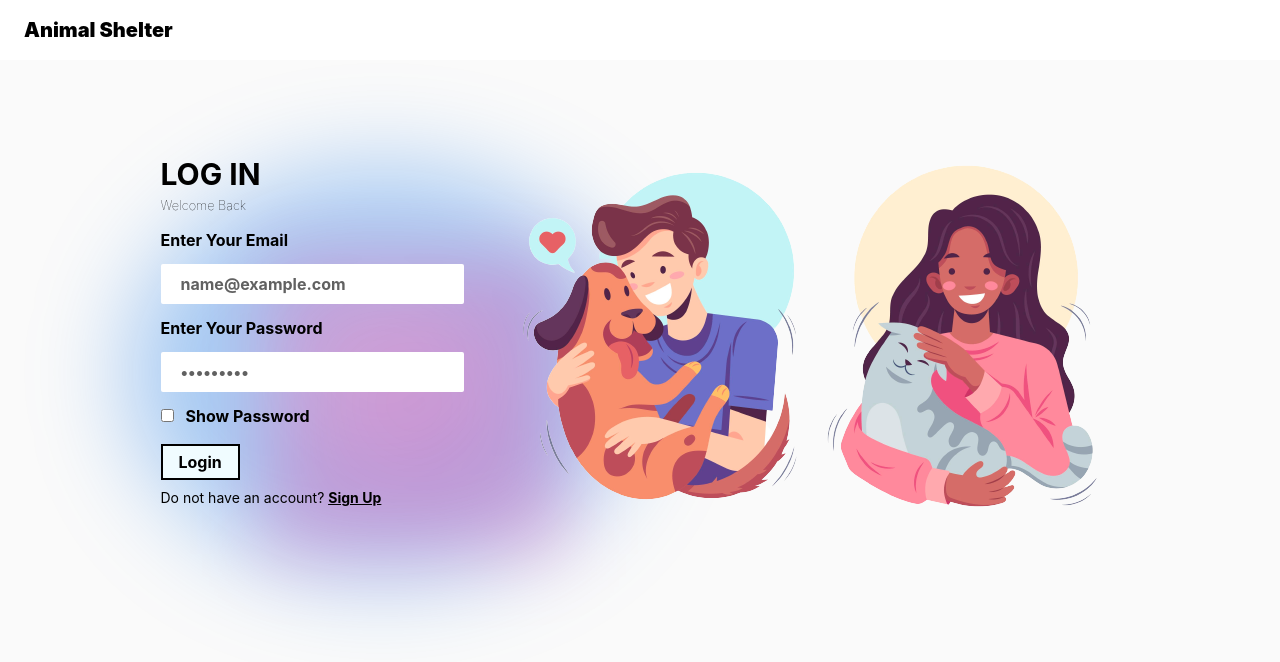
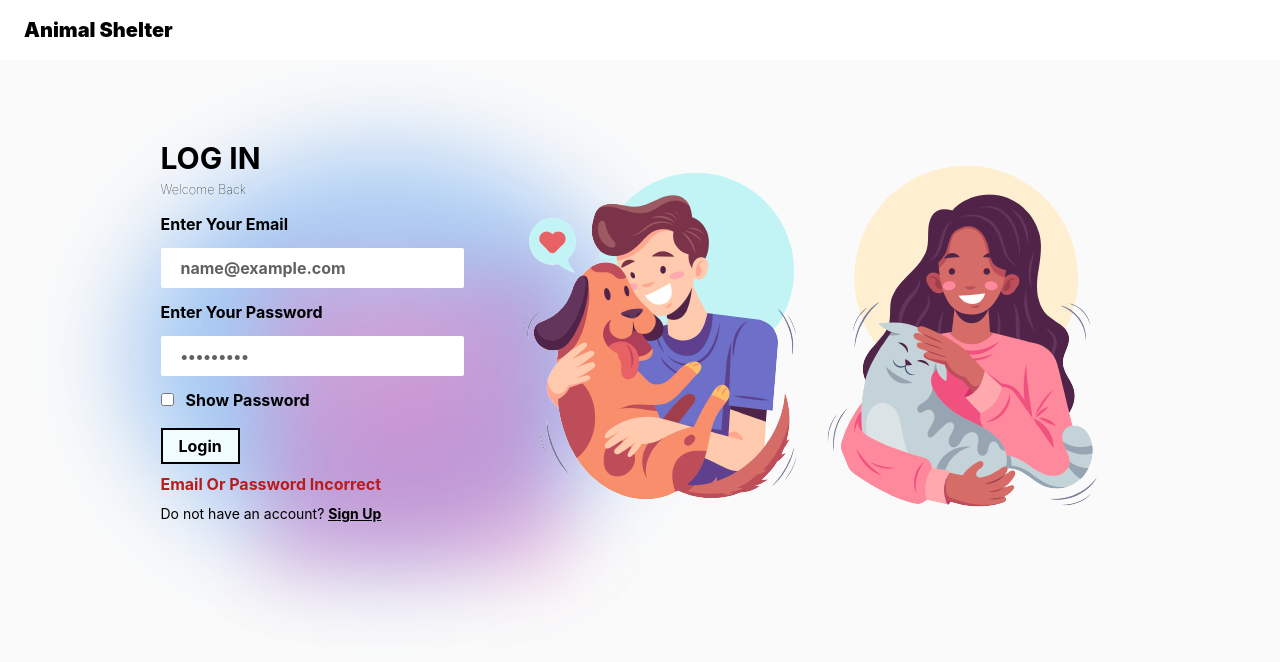
Before and after one commit to marouanebk/AnimalShelter, a React (Vite) app in the folder AnimalShelter/: page /login in a window 1280 px wide. Both pictures are taken after typing "name@example.com", "Sample123" into the empty fields and a click on the button "Login". Shown: the top 662 px of the page. Built offline with nearby package versions, Linux system fonts and the light colour scheme; no server answers.

Commit message:
wrong login

```diff
--- a/AnimalShelter/src/containers/Login.tsx
+++ b/AnimalShelter/src/containers/Login.tsx
@@ -1,9 +1,8 @@
 import { Link } from "react-router-dom";
 import bg from "../assets/bg.jpg";
-import { useRef, useContext } from "react";
+import { useRef, useContext, useState } from "react";
 import axios from "axios";
 import { AuthContext } from "../context/AuthContext";
-
 
 export function Login() {
   const { dispatch }: any = useContext(AuthContext);
@@ -11,6 +10,8 @@ export function Login() {
   const emailRef = useRef<HTMLInputElement>(null);
   const passwordRef = useRef<HTMLInputElement>(null);
   const checkboxRef = useRef<HTMLInputElement>(null);
+
+  const [wrongAuth, setWrongAuth] = useState(false);
 
   const togglePassword = () => {
     const inputElement = passwordRef.current;
@@ -35,6 +36,7 @@ export function Login() {
       });
       console.log("Login success:", response.status);
       if (response.status === 200) {
+        setWrongAuth(false);
         dispatch({
           type: "LOGIN",
           payload: {
@@ -48,6 +50,7 @@ export function Login() {
       }
       // dispatch({ type: 'LOGIN', payload: { email: email } })
     } catch (error) {
+      setWrongAuth(true);
       console.error("Login error:", error);
     }
   };
@@ -96,6 +99,9 @@ export function Login() {
             >
               Login
             </button>
+            {wrongAuth && (
+              <p className="text-red-700 mt-2 ">Email or password incorrect</p>
+            )}
           </div>
         </form>
         <p className="my-2 text-sm">
```
